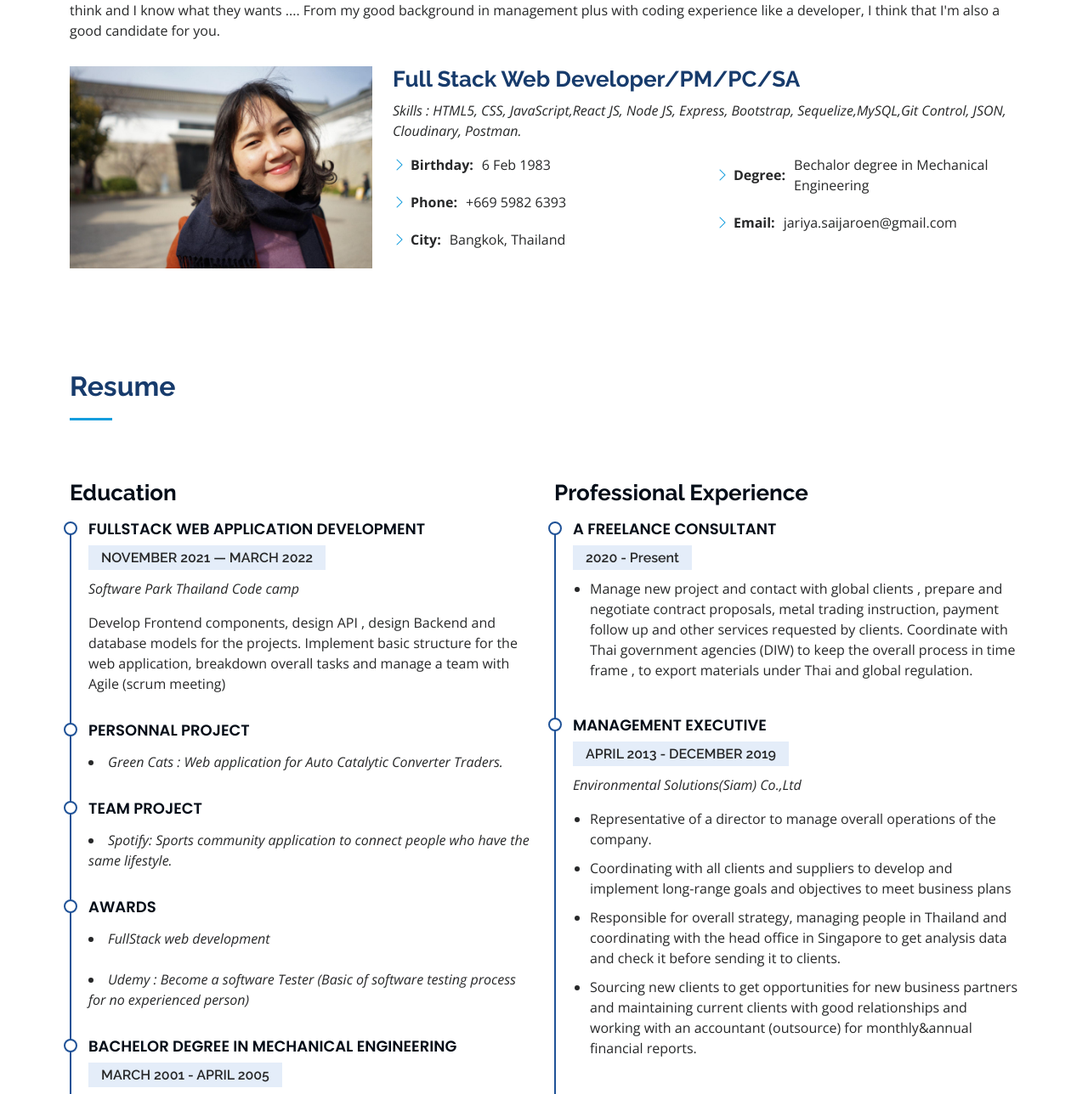
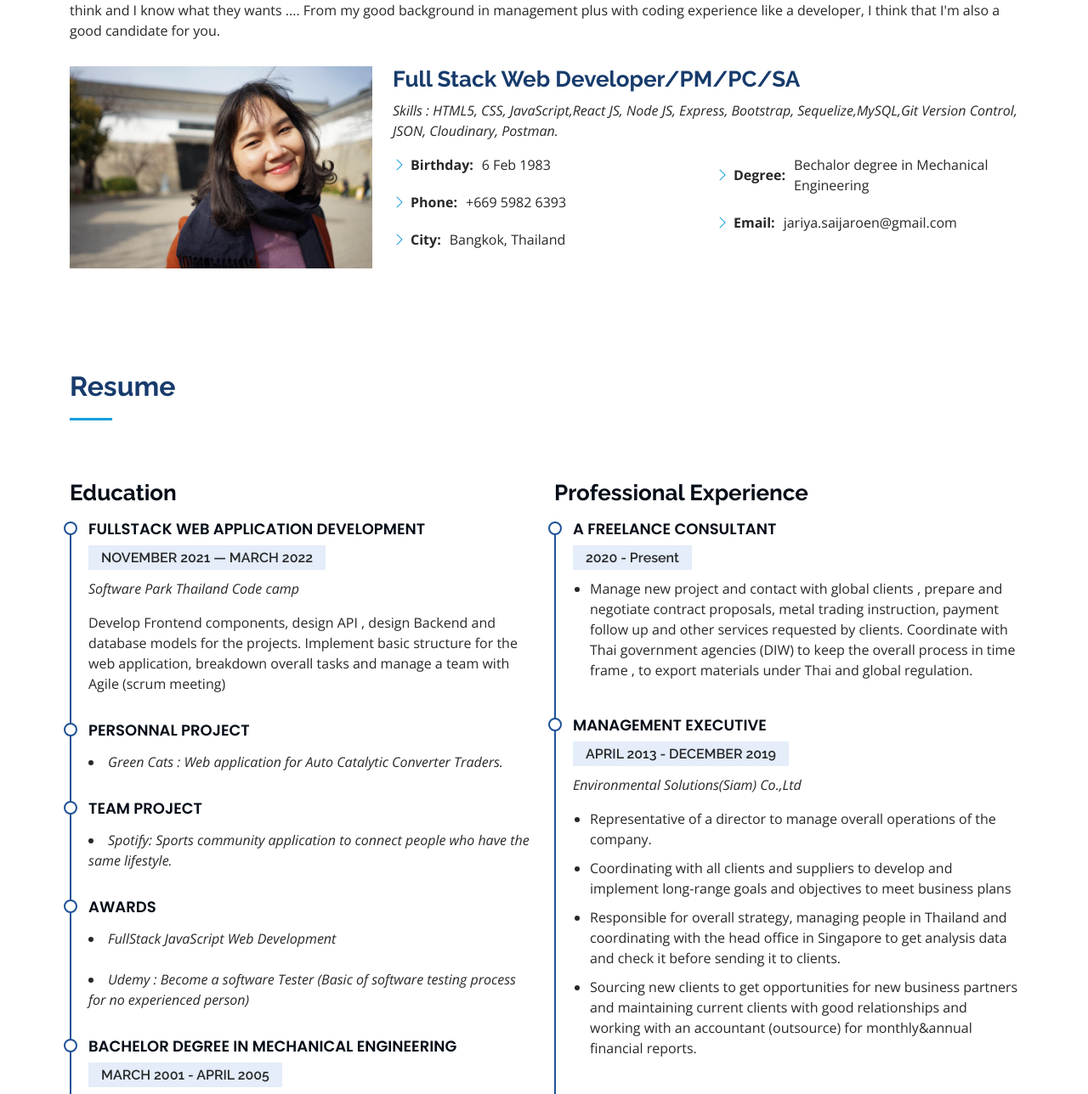
Before and after one commit to JariyaS/JariyaS.github.io, a plain HTML site: page index.html in a window 1280 px wide. Shown: the part 1082-2370 px from the top of the page at 85% size. Drawn offline with nearby package versions, Linux system fonts and the light colour scheme.

Commit message:
add wording JavaScript

```diff
--- a/index.html
+++ b/index.html
@@ -138,7 +138,8 @@
             <h3>Full Stack Web Developer/PM/PC/SA</h3>
             <p class="fst-italic">
               Skills : HTML5, CSS, JavaScript,React JS, Node JS, Express,
-              Bootstrap, Sequelize,MySQL,Git Control, JSON, Cloudinary, Postman.
+              Bootstrap, Sequelize,MySQL,Git Version Control, JSON, Cloudinary,
+              Postman.
             </p>
             <div class="row">
               <div class="col-lg-6">
@@ -228,7 +229,7 @@
               <h4>Awards</h4>
 
               <p>
-                <em><li>FullStack web development</li></em>
+                <em><li>FullStack JavaScript Web Development</li></em>
                 <em
                   ><br />
                   <li>
```
